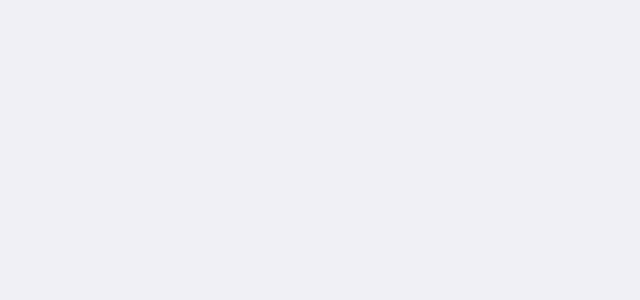
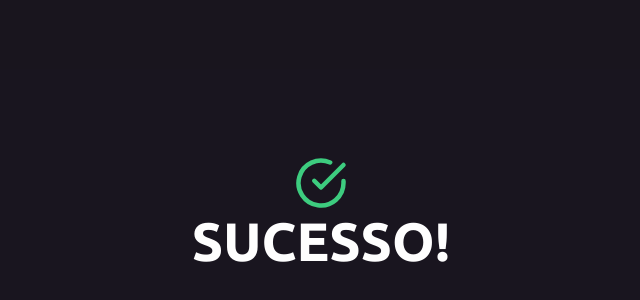
Before and after one commit to coderamos/application-ecodev-frontend, a React (Create React App) app: page /success in a window 1280 px wide. Shown: the part 186-486 px from the top of the page, without its empty margins (319-959 px from the left). Built offline with nearby package versions, Linux system fonts and the light colour scheme.

Commit message:
Create Point layout

```diff
--- a/src/components/index.ts
+++ b/src/components/index.ts
@@ -4,4 +4,4 @@ import InputSelect from "./inputSelect";
 import Label from "./label";
 import Map from "./map";
 
-export { Header, InputGeneric, Label, InputSelect, Map };
+export { Header, InputGeneric, InputSelect, Label, Map };
--- a/src/pages/createPoint/index.tsx
+++ b/src/pages/createPoint/index.tsx
@@ -58,13 +58,13 @@ const CreatePoint: React.FC = () => {
     0,
     0,
   ]);
-
   const [formData, setFormData] = useState({
     name: "",
     email: "",
     whatsapp: "",
   });
   const [selectedItems, setSelectedItems] = useState<number[]>([]);
+  const [activeSuccessScreen, setActiveSuccessScreen] = useState<boolean>();
 
   const history = useHistory();
 
@@ -141,12 +141,10 @@ const CreatePoint: React.FC = () => {
       items,
     };
 
-    await api.post("/points", data);
-
-    console.log(data);
-    alert("PONTO DE COLETA CRIADO!");
-
-    history.push("/");
+    history.push("/success");
+    // await api.post("/points", data).then(() => {
+    //   history.push("/success");
+    // });
   }
 
   useEffect(() => {
--- a/src/pages/index.ts
+++ b/src/pages/index.ts
@@ -1,4 +1,5 @@
+import CreatePoint from "./createPoint";
 import Home from "./home";
-import CreatePoint from "./createPoint";
+import Success from "./success";
 
-export { Home, CreatePoint };
+export { CreatePoint, Home, Success };
--- /dev/null
+++ b/src/pages/success/index.tsx
@@ -0,0 +1,24 @@
+import React from "react";
+import { FiCheckCircle } from "react-icons/fi";
+
+import {
+  SuccessWrapper,
+  SuccessMessageWrapper,
+  MessageText,
+  MessageIcon,
+} from "./styles";
+
+const Success: React.FC = () => {
+  return (
+    <SuccessWrapper>
+      <SuccessMessageWrapper>
+        <MessageIcon>
+          <FiCheckCircle />
+        </MessageIcon>
+        <MessageText>SUCESSO!</MessageText>
+      </SuccessMessageWrapper>
+    </SuccessWrapper>
+  );
+};
+
+export default Success;
--- /dev/null
+++ b/src/pages/success/styles.ts
@@ -0,0 +1,30 @@
+import styled from "styled-components";
+
+export const SuccessWrapper = styled.div`
+  align-items: center;
+  background: ${(props) => props.theme.colors.backgroundblack};
+  display: flex;
+  height: 100vh;
+  justify-content: center;
+  opacity: 0.95;
+`;
+
+export const SuccessMessageWrapper = styled.div`
+  align-items: center;
+  display: flex;
+  flex-direction: column;
+`;
+
+export const MessageIcon = styled.span`
+  display: flex;
+  svg {
+    color: ${(props) => props.theme.colors.primary};
+    height: 54px;
+    width: 54px;
+  }
+`;
+
+export const MessageText = styled.h1`
+  color: ${(props) => props.theme.colors.white};
+  ${(props) => props.theme.fontTypes.title};
+`;
--- a/src/routes.tsx
+++ b/src/routes.tsx
@@ -1,12 +1,13 @@
 import React from "react";
 import { Route, BrowserRouter } from "react-router-dom";
-import { Home, CreatePoint } from "./pages";
+import { Home, CreatePoint, Success } from "./pages";
 
 const Routes = () => {
   return (
     <BrowserRouter>
       <Route component={Home} path="/" exact />
       <Route component={CreatePoint} path="/create-point" />
+      <Route component={Success} path="/success" />
     </BrowserRouter>
   );
 };
--- a/src/styles/theme/index.ts
+++ b/src/styles/theme/index.ts
@@ -1,5 +1,6 @@
 export const colors = {
   background: "#F0F0F5",
+  backgroundblack: "#0E0A14",
   backgroundhover: "#E1FAEC",
   placeholder: "#A0A0B2",
   primary: "#34CB79",
```
Also changed, not shown: 1 other file (tests, documents, lock files or other folders).
